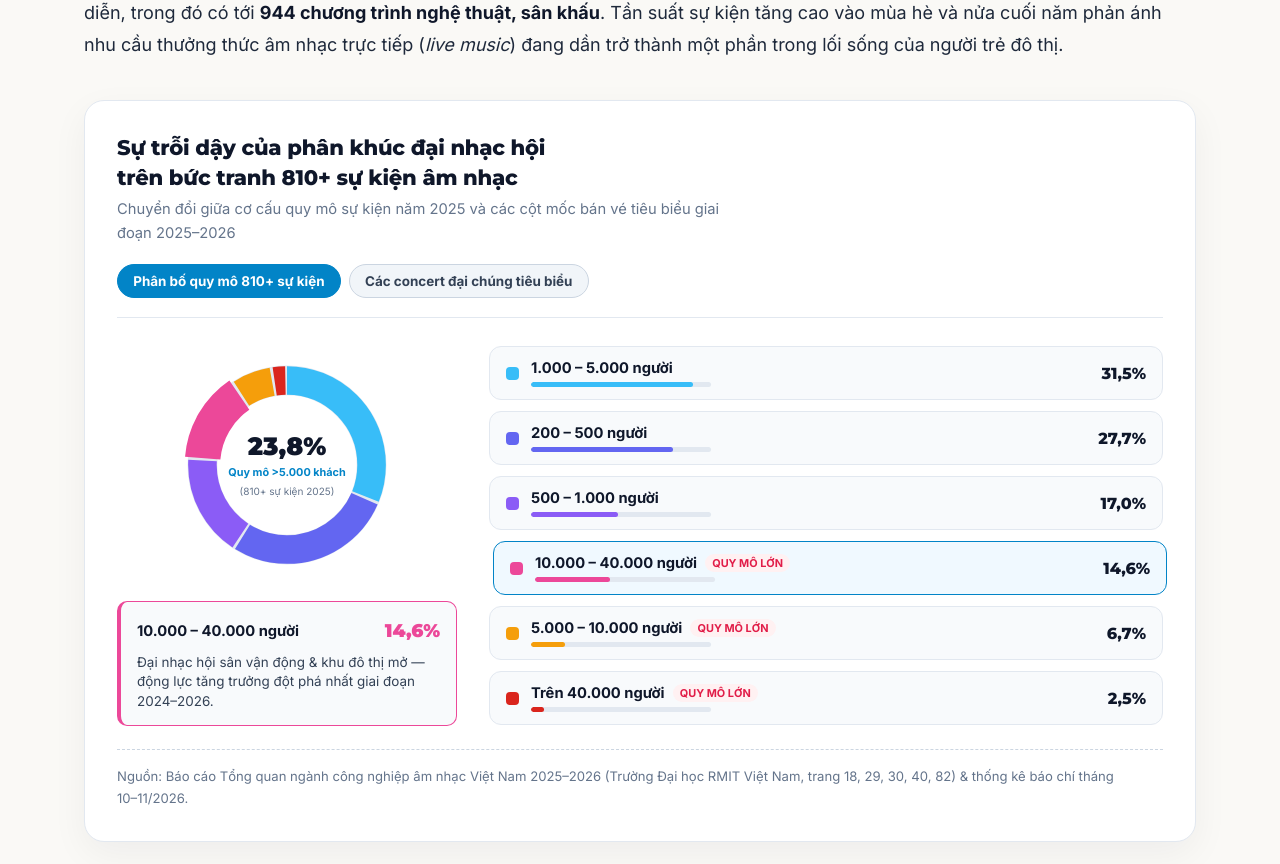
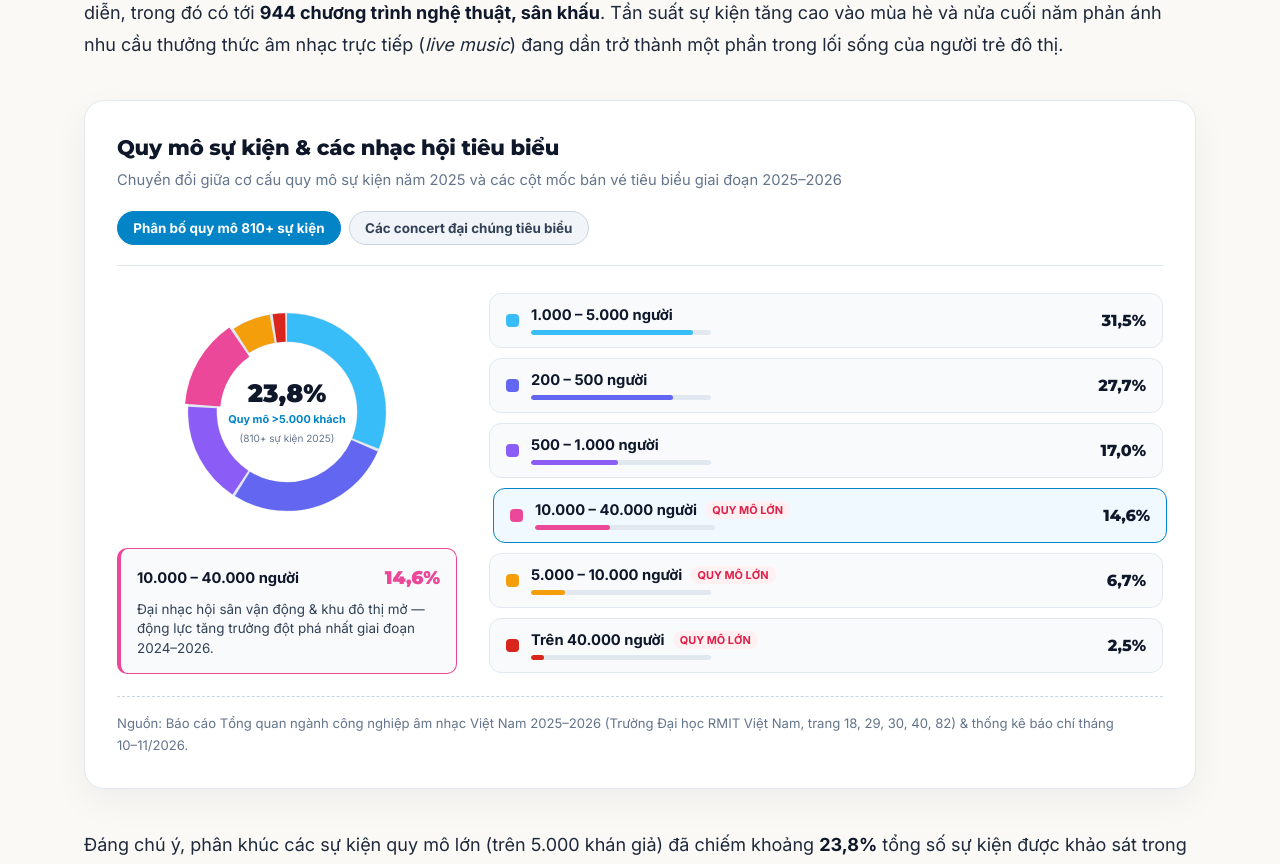
Before and after one commit to giahanluong192/mmj1, a Next.js app: page / in a window 1280 px wide. Shown: the part 1616-2480 px from the top of the page. Built offline with nearby package versions, Linux system fonts and the light colour scheme.

Commit message:
fix(copy): update title & subtitle for event scale widget #vi-tri-2

```diff
--- a/src/app/globals.css
+++ b/src/app/globals.css
@@ -1053,12 +1053,15 @@ textarea {
 }
 
 /* ============================================================================
-   100% STACKED HORIZONTAL BAR CHART
+   100% STACKED HORIZONTAL BAR CHART & SCALE DONUT WIDGET
    ============================================================================ */
+#vi-tri-2 .viz-header > div:first-child,
 #vi-tri-3 .viz-header > div:first-child {
   flex: 1 1 100%;
 }
 
+#vi-tri-2 .viz-title,
+#vi-tri-2 .viz-subtitle,
 #vi-tri-3 .viz-title,
 #vi-tri-3 .viz-subtitle {
   max-width: none;
--- a/src/components/DomesticChartsSection.tsx
+++ b/src/components/DomesticChartsSection.tsx
@@ -51,10 +51,10 @@ export function EventScaleAndConcertsWidget() {
       <div className="viz-header">
         <div>
           <h3 className="viz-title">
-            Sự trỗi dậy của phân khúc đại nhạc hội trên bức tranh 810+ sự&nbsp;kiện&nbsp;âm&nbsp;nhạc
+            Quy mô sự kiện &amp; các nhạc hội tiêu biểu
           </h3>
           <p className="viz-subtitle">
-            Chuyển đổi giữa cơ cấu quy mô sự kiện năm 2025 và các cột mốc bán vé tiêu biểu giai đoạn&nbsp;2025–2026
+            Chuyển đổi giữa cơ cấu quy mô sự kiện năm 2025 và các cột mốc bán vé tiêu biểu giai đoạn 2025–2026
           </p>
         </div>
 
```
